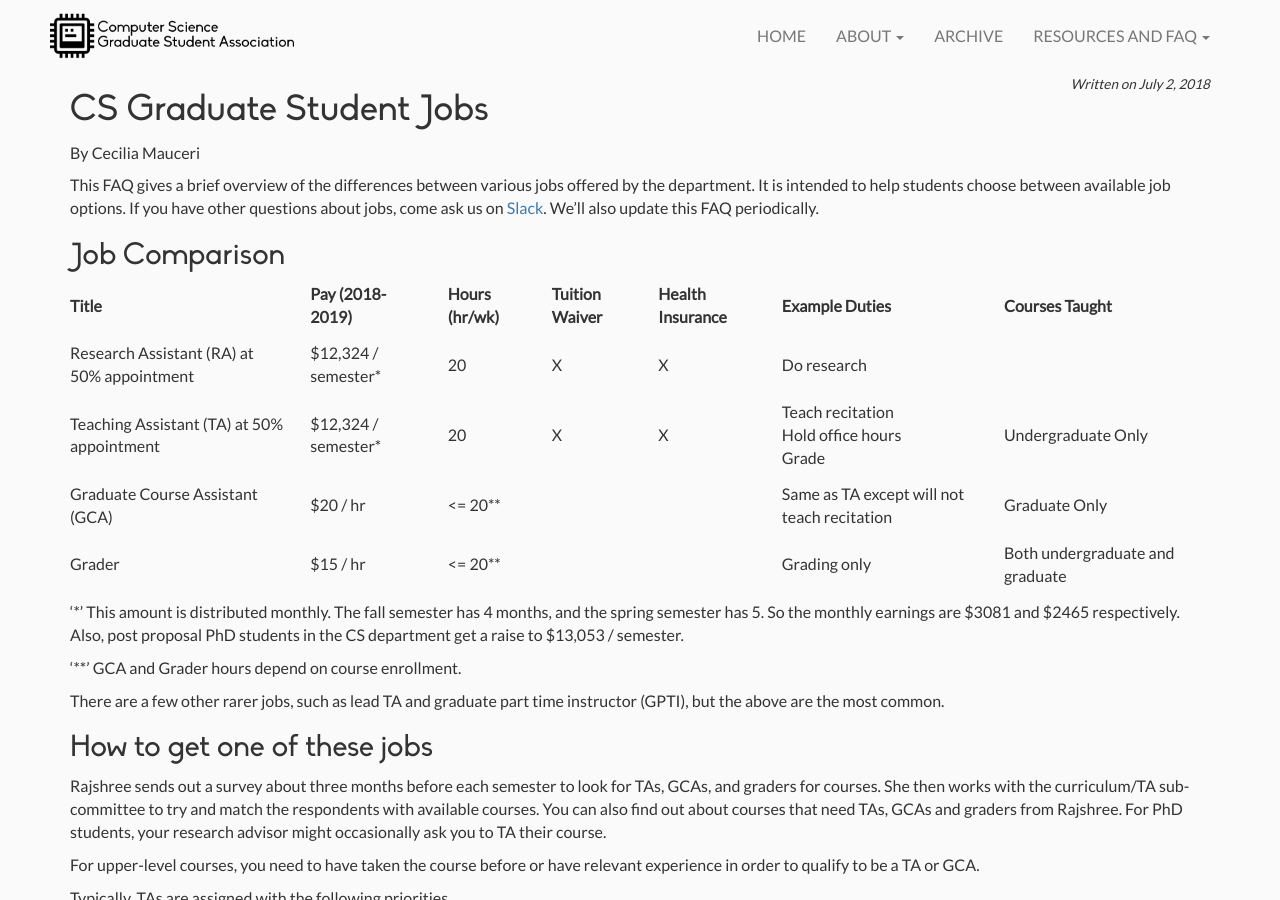
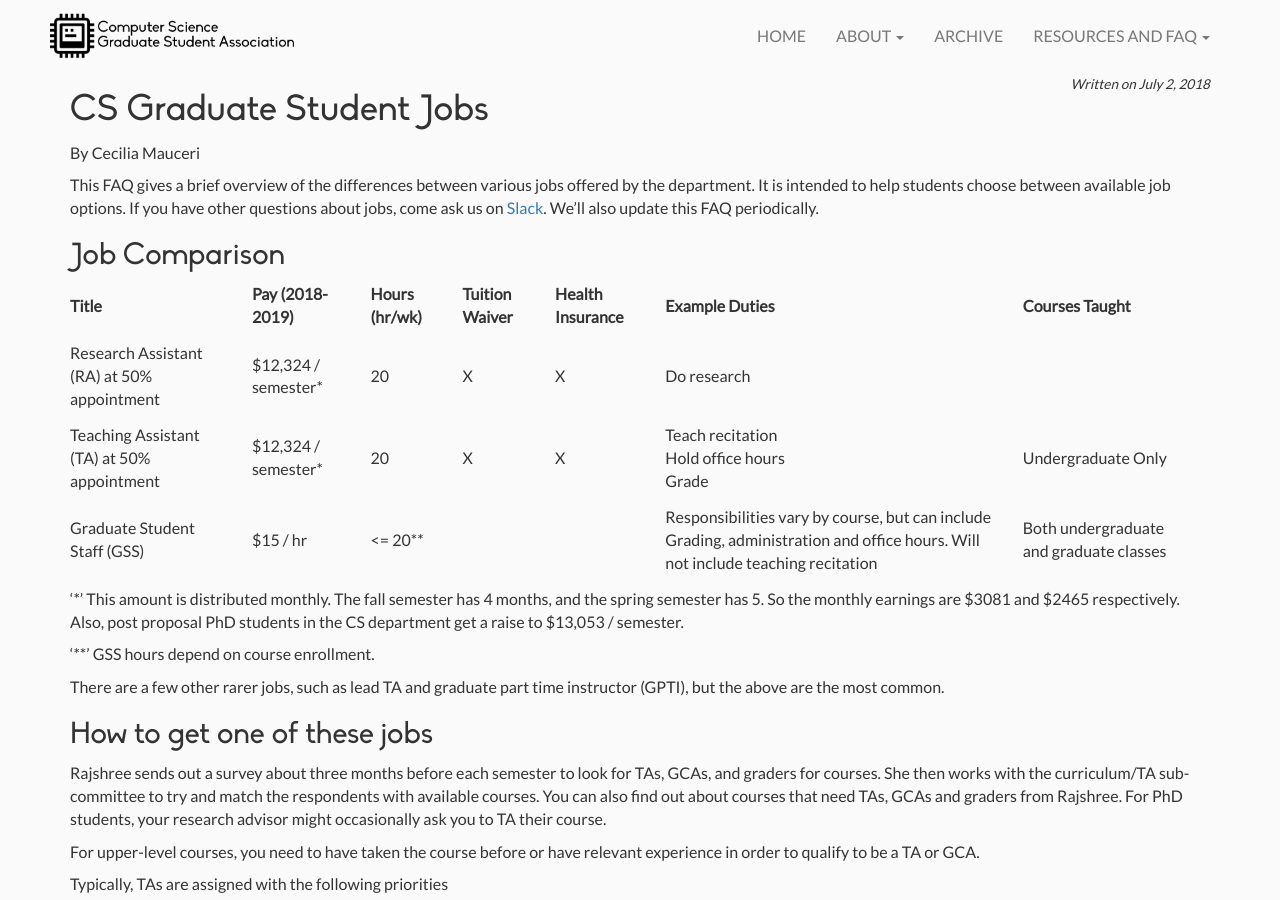
Before and after one commit to casassg/events-landing, a Jekyll site: the page built from _posts/2018-07-02-CS-Graduate-Student-Jobs.md, in a window 1280 px wide and 900 px high. Built offline with Jekyll 4.4.1, drawn with Linux system fonts in a browser that asks for light colours; nearby versions of some CDN libraries.

Commit message:
Update 2018-07-02-CS-Graduate-Student-Jobs.md
Updating Student Jobs

```diff
--- a/_posts/2018-07-02-CS-Graduate-Student-Jobs.md
+++ b/_posts/2018-07-02-CS-Graduate-Student-Jobs.md
@@ -48,28 +48,19 @@ text-align:right;
     <td>Undergraduate Only</td>
   </tr>
   <tr>
-    <td>Graduate Course Assistant (GCA)</td>
-    <td>$20 / hr</td>
-    <td>&lt;= 20**</td>
-    <td></td>
-    <td></td>
-    <td>Same as TA except will not teach recitation</td>
-    <td>Graduate Only</td>
-  </tr>
-  <tr>
-    <td>Grader</td>
+    <td>Graduate Student Staff (GSS)</td>
     <td>$15 / hr</td>
     <td>&lt;= 20**</td>
     <td></td>
     <td></td>
-    <td>Grading only</td>
-    <td>Both undergraduate and graduate</td>
+    <td>Responsibilities vary by course, but can include Grading, administration and office hours. Will not include teaching recitation </td>
+    <td>Both undergraduate and graduate classes</td>
   </tr>
 </table>
 
 '*' This amount is distributed monthly. The fall semester has 4 months, and the spring semester has 5. So the monthly earnings are $3081 and $2465 respectively. Also, post proposal PhD students in the CS department get a raise to $13,053 / semester.
 
-'**' GCA and Grader hours depend on course enrollment.
+'**' GSS hours depend on course enrollment.
 
 There are a few other rarer jobs, such as lead TA and graduate part time instructor (GPTI), but the above are the most common.
 
```
